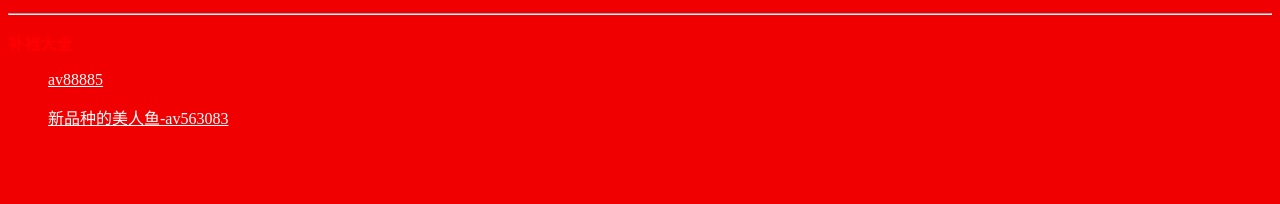
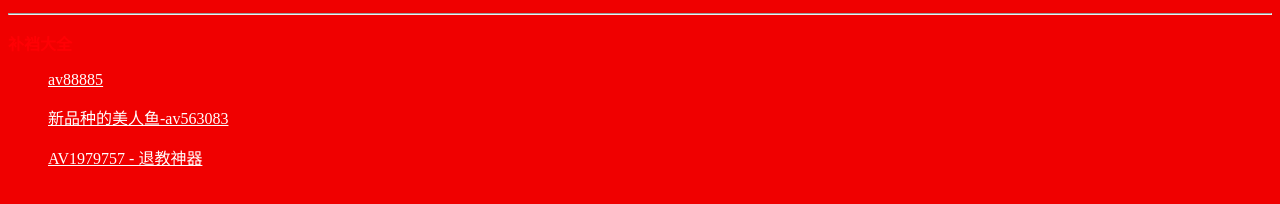
Before and after one commit to bianchengtao/lieqi6666, a plain HTML site: page index.html in a window 1280 px wide. Shown: the part 116-320 px from the top of the page. Drawn offline with Linux system fonts and the light colour scheme.

Commit message:
Update index.html

```diff
--- a/index.html
+++ b/index.html
@@ -16,3 +16,4 @@
 
 <p style="text-align: left"><a href="https://bianchengtao.github.io/lieqi6666/av88885.mp4" target="_blank">av88885</a></p>
 <p style="text-align: left"><a href="https://bianchengtao.github.io/lieqi6666/vid/newmry.mp4" target="_blank">新品种的美人鱼-av563083</a></p>
+<p style="text-align: left"><a href="https://bianchengtao.github.io/lieqi6666/vid/1198665981-1-16.mp4" target="_blank">AV1979757 - 退教神器</a></p>
```
